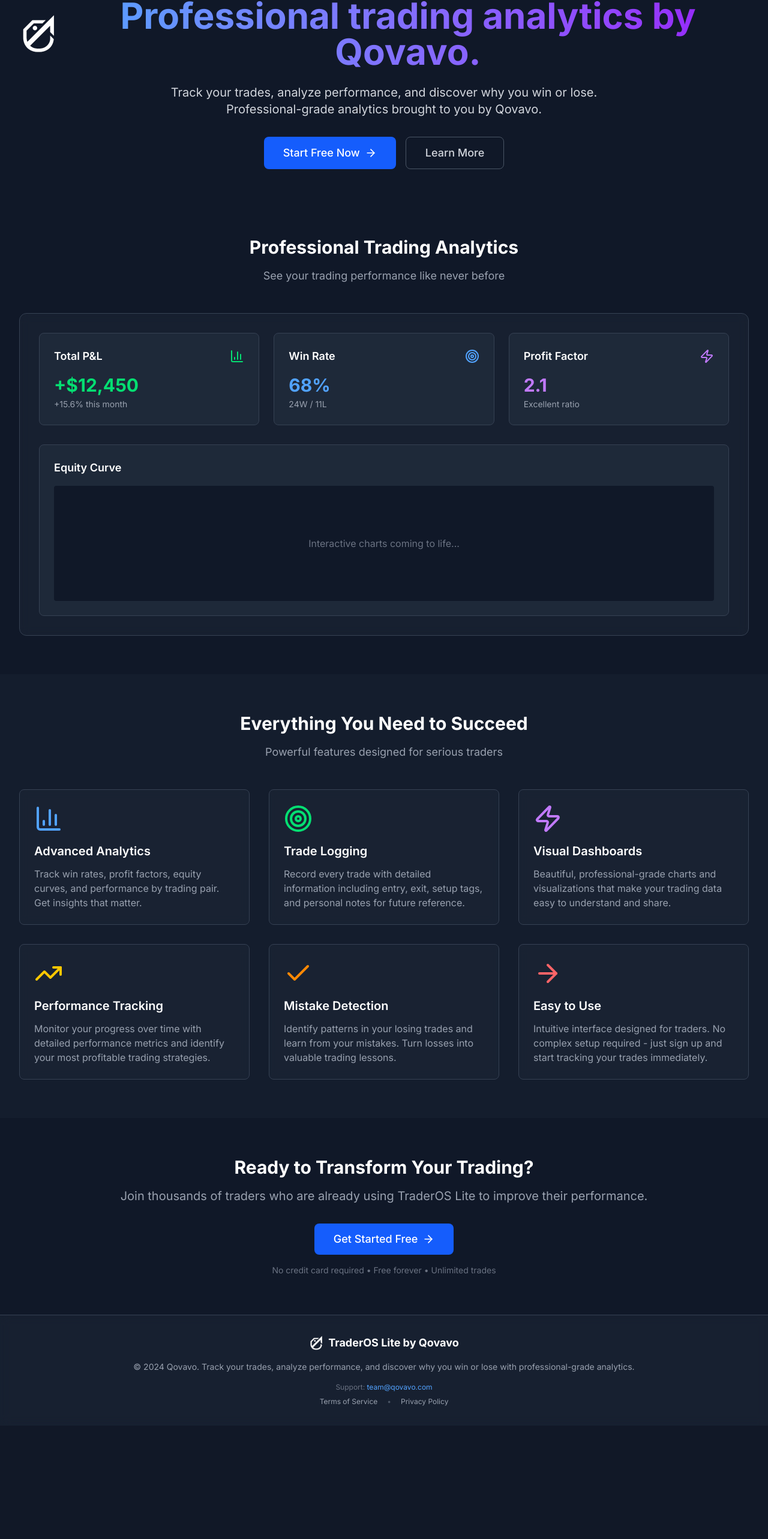
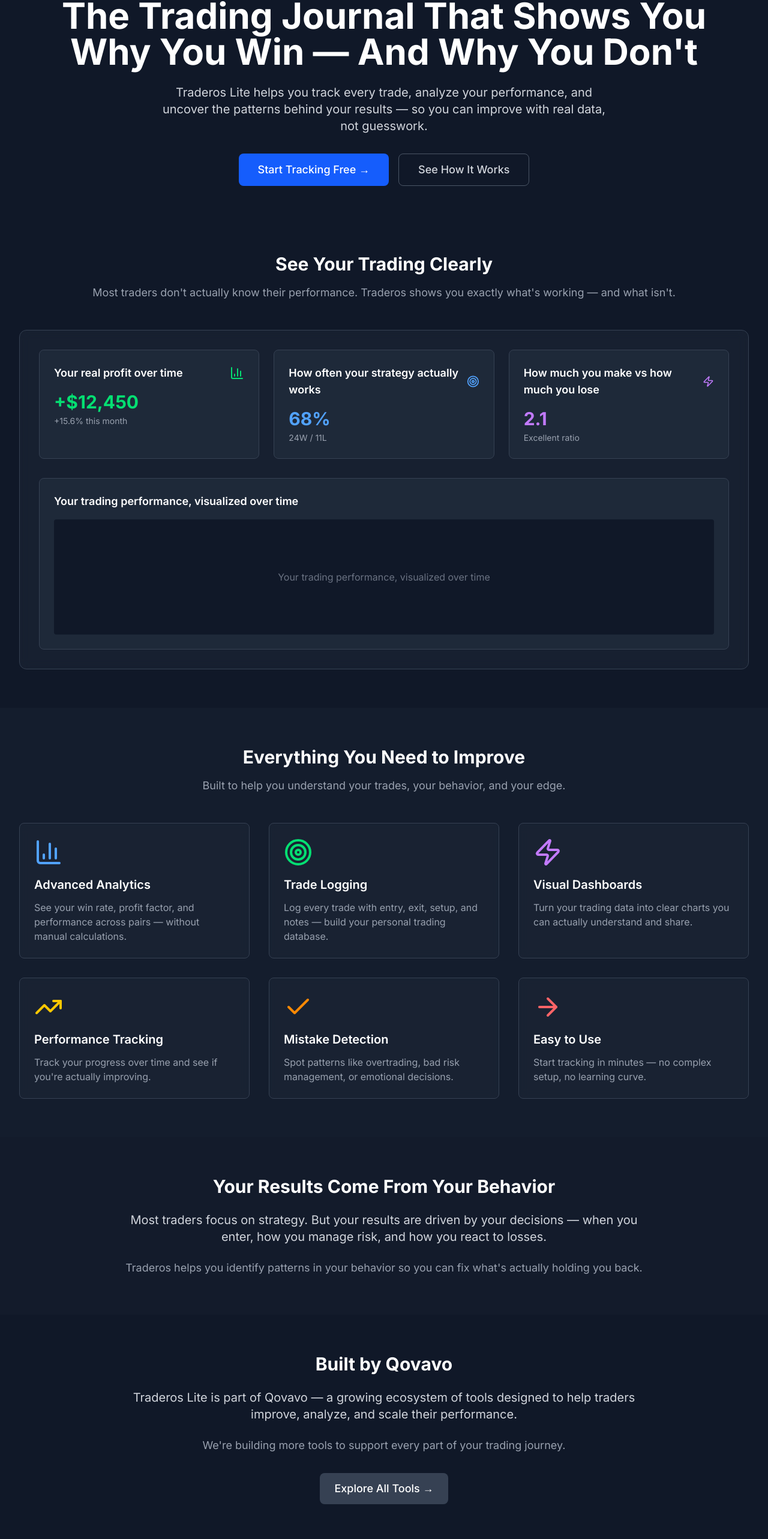
Before and after one commit to SUBHANSAHI-ctrl/tradeors-lite, a Next.js app: page / in a window 1280 px wide. Shown: the part 100-2666 px from the top of the page at 60% size. Before the commit the page ends 2477 px from the top, so only its background shows below. Built offline with nearby package versions, Linux system fonts and the light colour scheme; no server answers.

Commit message:
update: changed logo

```diff
--- a/src/app/page.tsx
+++ b/src/app/page.tsx
@@ -47,50 +47,36 @@
       {/* Hero Section */}
       <section className="pt-24 pb-12 px-4 sm:px-6 lg:px-8">
         <div className="max-w-7xl mx-auto text-center">
-          <div className="flex items-center justify-center mb-6">
-            <img
-              src={BRANDING.logo.main}
-              alt={`${BRANDING.companyName} ${BRANDING.appName} Logo`}
-              className="h-16 w-16 object-contain mr-4"
-              onError={(e) => {
-                e.currentTarget.style.display = 'none';
-                e.currentTarget.nextElementSibling!.classList.remove('hidden');
-              }}
-            />
-            <TrendingUp className="h-16 w-16 text-blue-400 hidden mr-4" />
-            <h1 className="text-5xl md:text-6xl font-bold bg-gradient-to-r from-blue-400 to-purple-600 bg-clip-text text-transparent">
-              Professional trading analytics by {BRANDING.companyName}.
-            </h1>
-          </div>
+          <h1 className="text-5xl md:text-6xl font-bold text-white mb-6">
+            The Trading Journal That Shows You Why You Win — And Why You Don't
+          </h1>
           <p className="text-xl text-gray-300 mb-8 max-w-3xl mx-auto">
-            Track your trades, analyze performance, and discover why you win or lose.
-            Professional-grade analytics brought to you by {BRANDING.companyName}.
+            Traderos Lite helps you track every trade, analyze your performance, and uncover the patterns behind your results — so you can improve with real data, not guesswork.
           </p>
           <div className="flex flex-col sm:flex-row gap-4 justify-center">
             <Link
               href="/auth"
               className="inline-flex items-center px-8 py-3 text-lg font-medium bg-blue-600 hover:bg-blue-700 text-white rounded-lg transition-colors"
             >
-              Start Free Now
-              <ArrowRight className="ml-2 h-5 w-5" />
+              Start Tracking Free →
             </Link>
             <a
               href="#features"
               className="inline-flex items-center px-8 py-3 text-lg font-medium border border-gray-600 hover:border-gray-500 text-gray-300 hover:text-white rounded-lg transition-colors"
             >
-              Learn More
+              See How It Works
             </a>
           </div>
         </div>
       </section>
 
-      {/* Product Preview */}
+      {/* Analytics Preview */}
       <section className="py-16 px-4 sm:px-6 lg:px-8">
         <div className="max-w-7xl mx-auto">
           <div className="text-center mb-12">
-            <h2 className="text-3xl font-bold mb-4">Professional Trading Analytics</h2>
+            <h2 className="text-3xl font-bold mb-4">See Your Trading Clearly</h2>
             <p className="text-gray-400 text-lg">
-              See your trading performance like never before
+              Most traders don't actually know their performance. Traderos shows you exactly what's working — and what isn't.
             </p>
           </div>
           <div className="relative">
@@ -98,7 +84,7 @@
               <div className="grid grid-cols-1 md:grid-cols-3 gap-6 mb-8">
                 <div className="bg-gray-800 rounded-lg p-6 border border-gray-700">
                   <div className="flex items-center justify-between mb-4">
-                    <h3 className="text-lg font-semibold">Total P&L</h3>
+                    <h3 className="text-lg font-semibold">Your real profit over time</h3>
                     <BarChart3 className="h-6 w-6 text-green-400" />
                   </div>
                   <div className="text-3xl font-bold text-green-400">+$12,450</div>
@@ -106,7 +92,7 @@
                 </div>
                 <div className="bg-gray-800 rounded-lg p-6 border border-gray-700">
                   <div className="flex items-center justify-between mb-4">
-                    <h3 className="text-lg font-semibold">Win Rate</h3>
+                    <h3 className="text-lg font-semibold">How often your strategy actually works</h3>
                     <Target className="h-6 w-6 text-blue-400" />
                   </div>
                   <div className="text-3xl font-bold text-blue-400">68%</div>
@@ -114,7 +100,7 @@
                 </div>
                 <div className="bg-gray-800 rounded-lg p-6 border border-gray-700">
                   <div className="flex items-center justify-between mb-4">
-                    <h3 className="text-lg font-semibold">Profit Factor</h3>
+                    <h3 className="text-lg font-semibold">How much you make vs how much you lose</h3>
                     <Zap className="h-6 w-6 text-purple-400" />
                   </div>
                   <div className="text-3xl font-bold text-purple-400">2.1</div>
@@ -122,9 +108,9 @@
                 </div>
               </div>
               <div className="bg-gray-800 rounded-lg p-6 border border-gray-700">
-                <h3 className="text-lg font-semibold mb-4">Equity Curve</h3>
+                <h3 className="text-lg font-semibold mb-4">Your trading performance, visualized over time</h3>
                 <div className="h-48 bg-gray-900 rounded flex items-center justify-center">
-                  <div className="text-gray-500">Interactive charts coming to life...</div>
+                  <div className="text-gray-500">Your trading performance, visualized over time</div>
                 </div>
               </div>
             </div>
@@ -136,9 +122,9 @@
       <section id="features" className="py-16 px-4 sm:px-6 lg:px-8 bg-gray-800/30">
         <div className="max-w-7xl mx-auto">
           <div className="text-center mb-12">
-            <h2 className="text-3xl font-bold mb-4">Everything You Need to Succeed</h2>
+            <h2 className="text-3xl font-bold mb-4">Everything You Need to Improve</h2>
             <p className="text-gray-400 text-lg">
-              Powerful features designed for serious traders
+              Built to help you understand your trades, your behavior, and your edge.
             </p>
           </div>
           <div className="grid grid-cols-1 md:grid-cols-2 lg:grid-cols-3 gap-8">
@@ -146,69 +132,94 @@
               <BarChart3 className="h-12 w-12 text-blue-400 mb-4" />
               <h3 className="text-xl font-semibold mb-3">Advanced Analytics</h3>
               <p className="text-gray-400">
-                Track win rates, profit factors, equity curves, and performance by trading pair.
-                Get insights that matter.
+                See your win rate, profit factor, and performance across pairs — without manual calculations.
               </p>
             </div>
             <div className="bg-gray-800/50 backdrop-blur-sm rounded-lg p-6 border border-gray-700">
               <Target className="h-12 w-12 text-green-400 mb-4" />
               <h3 className="text-xl font-semibold mb-3">Trade Logging</h3>
               <p className="text-gray-400">
-                Record every trade with detailed information including entry, exit, setup tags,
-                and personal notes for future reference.
+                Log every trade with entry, exit, setup, and notes — build your personal trading database.
               </p>
             </div>
             <div className="bg-gray-800/50 backdrop-blur-sm rounded-lg p-6 border border-gray-700">
               <Zap className="h-12 w-12 text-purple-400 mb-4" />
               <h3 className="text-xl font-semibold mb-3">Visual Dashboards</h3>
               <p className="text-gray-400">
-                Beautiful, professional-grade charts and visualizations that make your
-                trading data easy to understand and share.
+                Turn your trading data into clear charts you can actually understand and share.
               </p>
             </div>
             <div className="bg-gray-800/50 backdrop-blur-sm rounded-lg p-6 border border-gray-700">
               <TrendingUp className="h-12 w-12 text-yellow-400 mb-4" />
               <h3 className="text-xl font-semibold mb-3">Performance Tracking</h3>
               <p className="text-gray-400">
-                Monitor your progress over time with detailed performance metrics
-                and identify your most profitable trading strategies.
+                Track your progress over time and see if you're actually improving.
               </p>
             </div>
             <div className="bg-gray-800/50 backdrop-blur-sm rounded-lg p-6 border border-gray-700">
               <Check className="h-12 w-12 text-orange-400 mb-4" />
               <h3 className="text-xl font-semibold mb-3">Mistake Detection</h3>
               <p className="text-gray-400">
-                Identify patterns in your losing trades and learn from your mistakes.
-                Turn losses into valuable trading lessons.
+                Spot patterns like overtrading, bad risk management, or emotional decisions.
               </p>
             </div>
             <div className="bg-gray-800/50 backdrop-blur-sm rounded-lg p-6 border border-gray-700">
               <ArrowRight className="h-12 w-12 text-red-400 mb-4" />
               <h3 className="text-xl font-semibold mb-3">Easy to Use</h3>
               <p className="text-gray-400">
-                Intuitive interface designed for traders. No complex setup required -
-                just sign up and start tracking your trades immediately.
+                Start tracking in minutes — no complex setup, no learning curve.
               </p>
             </div>
           </div>
         </div>
       </section>
 
+      {/* Behavior Angle Section - NEW */}
+      <section className="py-16 px-4 sm:px-6 lg:px-8 bg-gray-800/20">
+        <div className="max-w-4xl mx-auto text-center">
+          <h2 className="text-3xl font-bold mb-6">Your Results Come From Your Behavior</h2>
+          <p className="text-xl text-gray-300 mb-6">
+            Most traders focus on strategy. But your results are driven by your decisions — when you enter, how you manage risk, and how you react to losses.
+          </p>
+          <p className="text-lg text-gray-400">
+            Traderos helps you identify patterns in your behavior so you can fix what's actually holding you back.
+          </p>
+        </div>
+      </section>
+
+      {/* Qovavo Ecosystem Section - NEW */}
+      <section className="py-16 px-4 sm:px-6 lg:px-8">
+        <div className="max-w-4xl mx-auto text-center">
+          <h2 className="text-3xl font-bold mb-6">Built by Qovavo</h2>
+          <p className="text-xl text-gray-300 mb-6">
+            Traderos Lite is part of Qovavo — a growing ecosystem of tools designed to help traders improve, analyze, and scale their performance.
+          </p>
+          <p className="text-lg text-gray-400 mb-8">
+            We're building more tools to support every part of your trading journey.
+          </p>
+          <a
+            href="https://qovavo.com"
+            target="_blank"
+            rel="noopener noreferrer"
+            className="inline-flex items-center px-6 py-3 text-lg font-medium bg-gray-700 hover:bg-gray-600 text-white rounded-lg transition-colors"
+          >
+            Explore All Tools →
+          </a>
+        </div>
+      </section>
+
       {/* CTA Section */}
       <section className="py-16 px-4 sm:px-6 lg:px-8">
         <div className="max-w-4xl mx-auto text-center">
-          <h2 className="text-3xl font-bold mb-4">
-            Ready to Transform Your Trading?
-          </h2>
-          <p className="text-xl text-gray-400 mb-8">
-            Join thousands of traders who are already using TraderOS Lite to improve their performance.
+          <h2 className="text-3xl font-bold mb-6">Start Improving Your Trading Today</h2>
+          <p className="text-xl text-gray-300 mb-8">
+            You don't need another strategy. You need to understand your current one.
           </p>
           <Link
             href="/auth"
             className="inline-flex items-center px-8 py-3 text-lg font-medium bg-blue-600 hover:bg-blue-700 text-white rounded-lg transition-colors"
           >
-            Get Started Free
-            <ArrowRight className="ml-2 h-5 w-5" />
+            Start Tracking Free →
           </Link>
           <p className="text-sm text-gray-500 mt-4">
             No credit card required • Free forever • Unlimited trades
@@ -233,7 +244,7 @@
             <span className="ml-2 text-lg font-bold">{BRANDING.appName} Lite by {BRANDING.companyName}</span>
           </div>
           <p className="text-gray-400 text-sm">
-            © 2024 {BRANDING.companyName}. {BRANDING.metadata.description}
+            Traderos Lite is a trading journal built to help you understand your performance, improve your decisions, and grow as a trader.
           </p>
           <div className="mt-4 space-y-2">
             <p className="text-xs text-gray-500">
```
